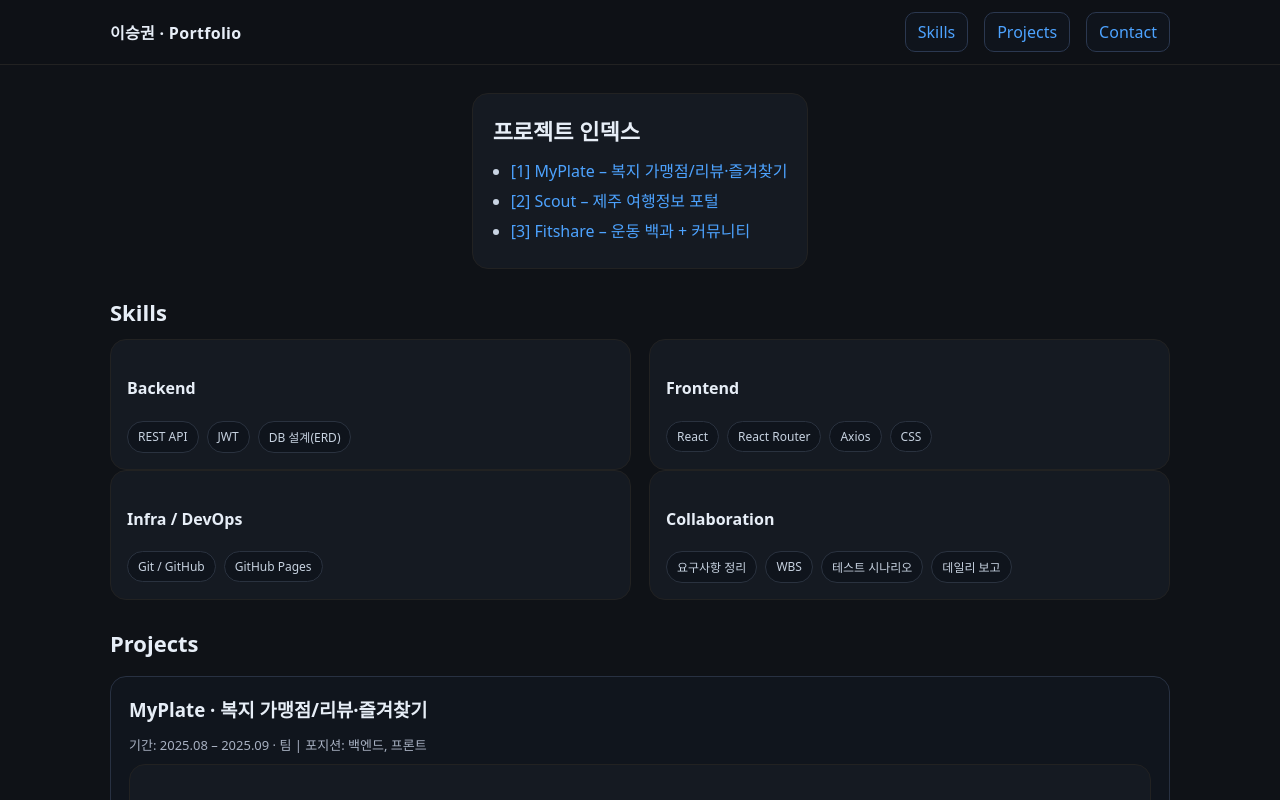
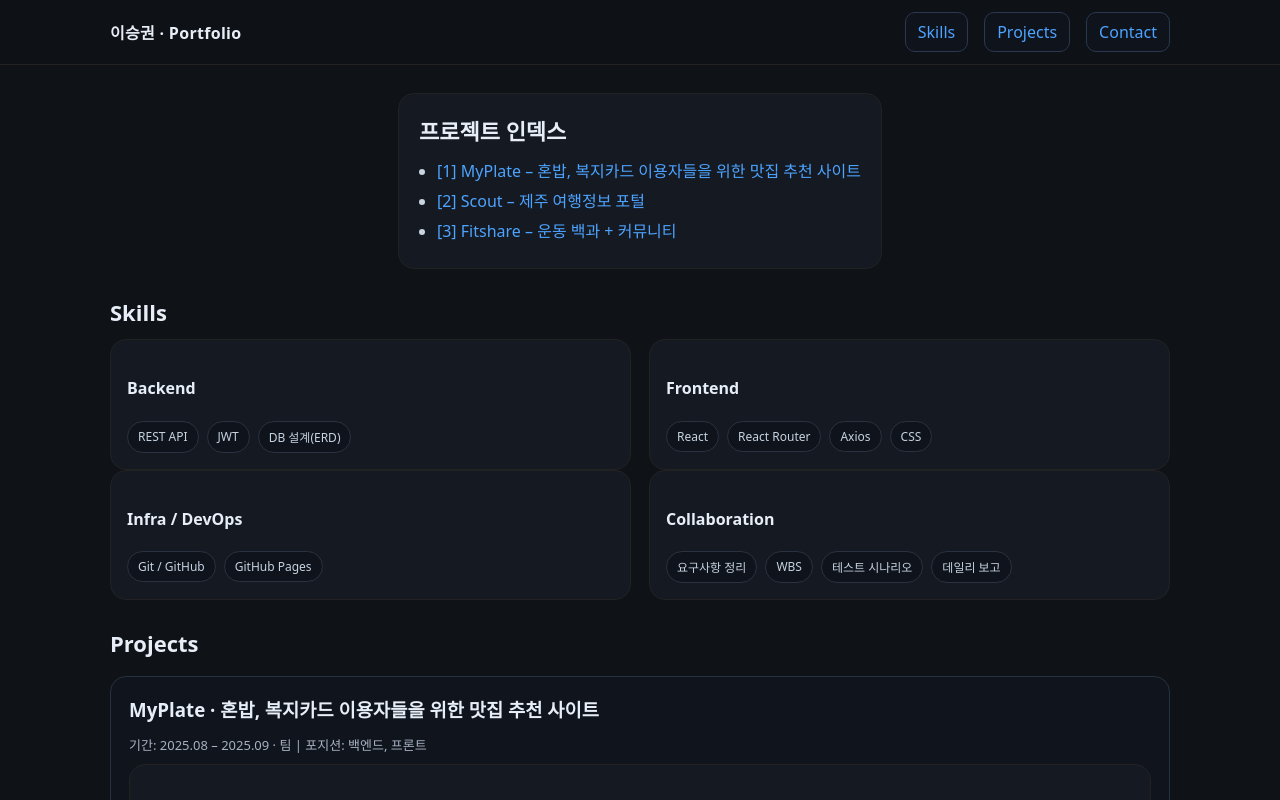
Before and after one commit to seoungkwon/web-portfolio, a React (Create React App) app: page / in a window 1280 px wide. Shown: the top 800 px of the page. Built offline with nearby package versions, Linux system fonts and the light colour scheme.

Commit message:
제목 수정

```diff
--- a/src/App.js
+++ b/src/App.js
@@ -107,7 +107,7 @@ export default function App() {
           <div className="card index-card">
     <h2>프로젝트 인덱스</h2>
     <ul className="index">
-      <li><a href="#p1">[1] MyPlate – 복지 가맹점/리뷰·즐겨찾기</a></li>
+      <li><a href="#p1">[1] MyPlate – 혼밥, 복지카드 이용자들을 위한 맛집 추천 사이트</a></li>
       <li><a href="#p2">[2] Scout – 제주 여행정보 포털</a></li>
       <li><a href="#p3">[3] Fitshare – 운동 백과 + 커뮤니티</a></li>
     </ul>
@@ -145,7 +145,7 @@ export default function App() {
 
           {/* Project 1 */}
           <article id="p1" className="project">
-            <h3>MyPlate · 복지 가맹점/리뷰·즐겨찾기</h3>
+            <h3>MyPlate · 혼밥, 복지카드 이용자들을 위한 맛집 추천 사이트</h3>
             <p className="meta">기간: 2025.08 – 2025.09 · 팀 | 포지션: 백엔드, 프론트</p>
 
             {/* 1) 시연 영상 : 전체 폭 */}
```
